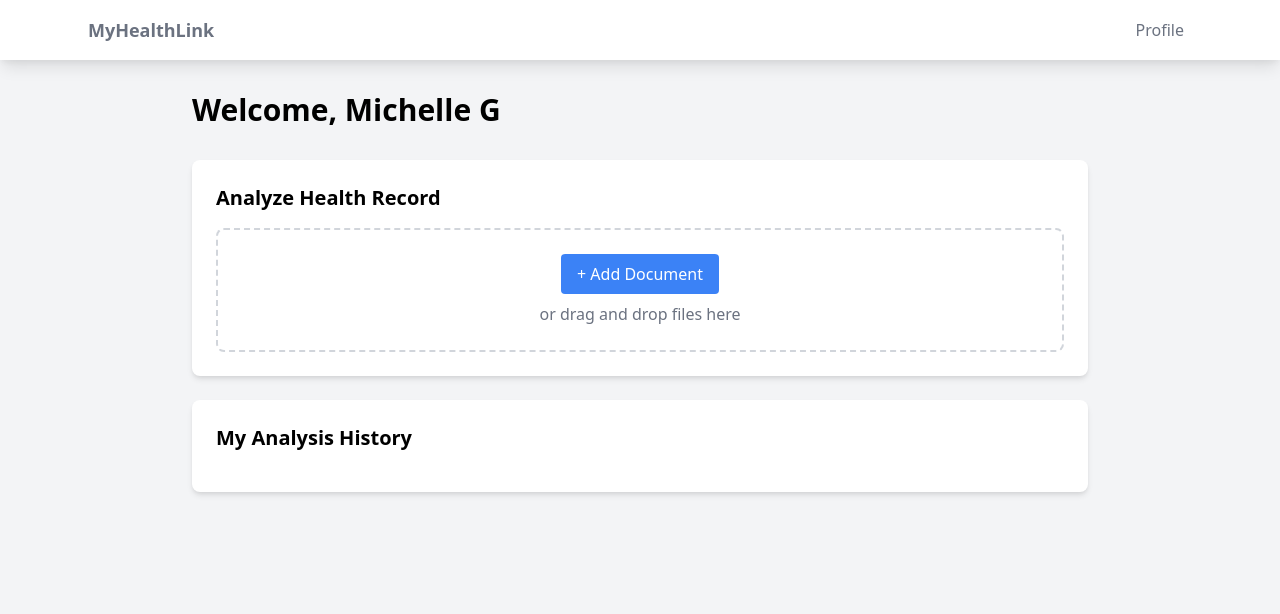
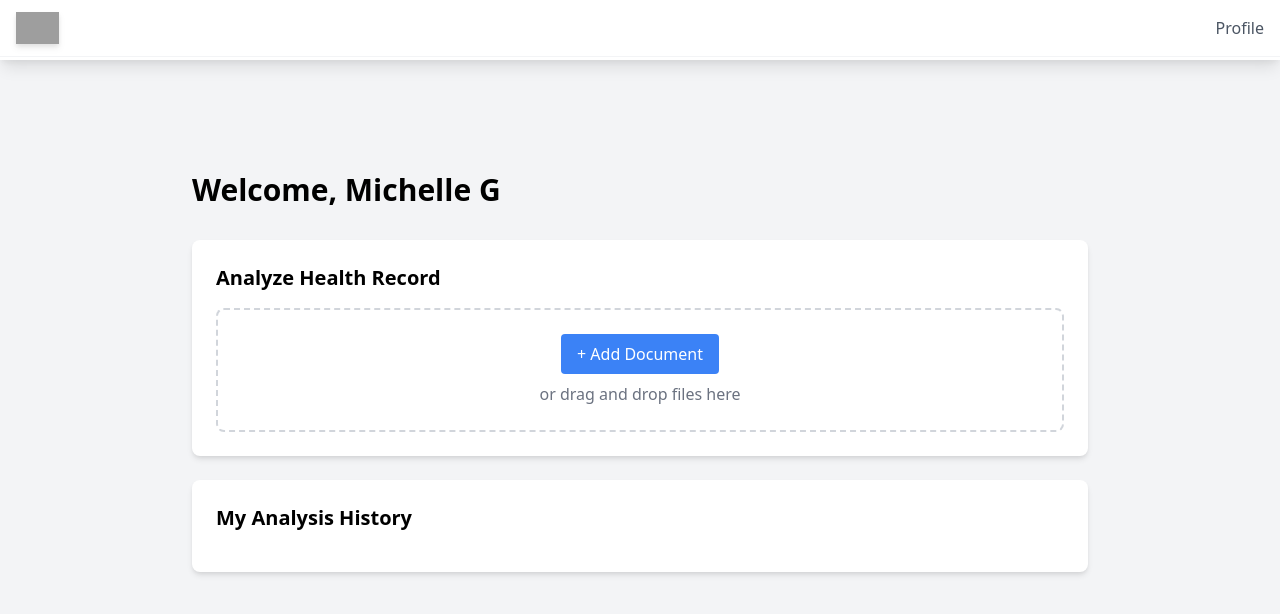
Before and after one commit to AustinArrington87/MyHealthLink, a Flask app: page / in a window 1280 px wide. Shown: the top 614 px of the page. Run offline with Flask 3, Linux system fonts and the light colour scheme; grey boxes are pictures that could not be loaded.

Commit message:
Update home.html

```diff
--- a/myhealthlinkapp/templates/home.html
+++ b/myhealthlinkapp/templates/home.html
@@ -3,7 +3,18 @@
 {% block title %}Home{% endblock %}
 
 {% block content %}
-<div class="max-w-4xl mx-auto">
+<div class="fixed top-0 left-0 right-0 bg-white z-50 border-b border-gray-100">
+    <div class="max-w-7xl mx-auto px-4 py-3 flex justify-between items-center">
+        <a href="{{ url_for('home') }}">
+            <img src="{{ url_for('static', filename='img/MHL_logo.png') }}"
+                 alt="MyHealthLink Logo"
+                 class="h-8 drop-shadow-md hover:drop-shadow-lg transition-all duration-300">
+        </a>
+        <a href="{{ url_for('profile') }}" class="text-gray-600 hover:text-gray-900 transition-colors duration-200">Profile</a>
+    </div>
+</div>
+
+<div class="max-w-4xl mx-auto mt-20">
     <h1 class="text-3xl font-bold mb-8">Welcome, Michelle G</h1>
 
     <div class="bg-white shadow-md rounded-lg p-6 mb-6">
@@ -261,5 +272,15 @@
     .duration-500 {
         transition-duration: 500ms;
     }
+
+    .drop-shadow-md {
+        filter: drop-shadow(0 4px 3px rgb(0 0 0 / 0.07))
+                drop-shadow(0 2px 2px rgb(0 0 0 / 0.06));
+    }
+
+    .drop-shadow-lg {
+        filter: drop-shadow(0 10px 8px rgb(0 0 0 / 0.04))
+                drop-shadow(0 4px 3px rgb(0 0 0 / 0.1));
+    }
 </style>
 {% endblock %}
```
